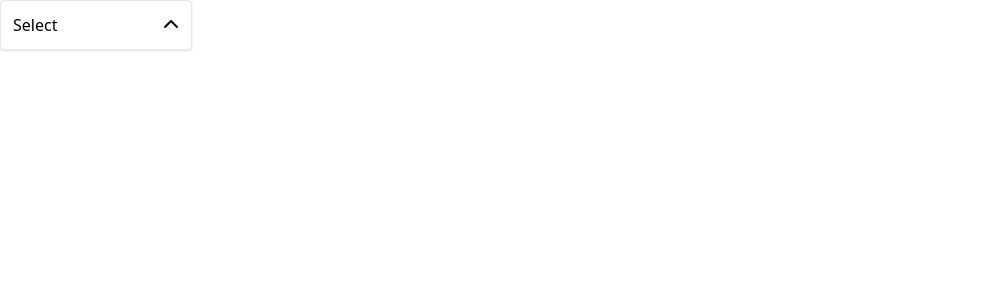
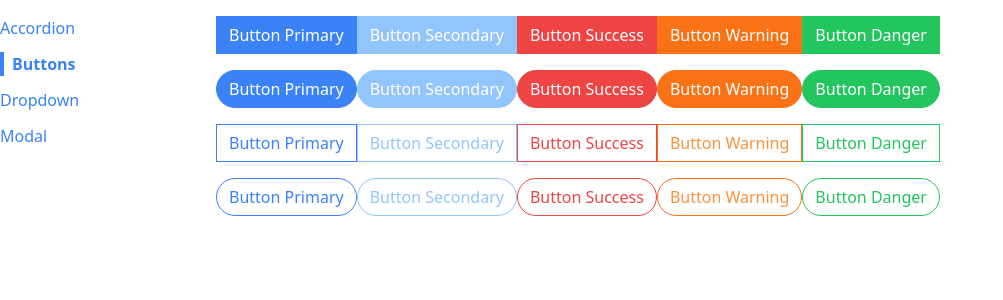
Before and after one commit to tahelena/portfolio, a React (Create React App) app: page /buttons in a window 1280 px wide. Shown: the top 300 px of the page, without its empty margins (0-1003 px from the left). Built offline with nearby package versions, Linux system fonts and the light colour scheme.

Commit message:
end section 13- navigation

```diff
--- a/src/App.js
+++ b/src/App.js
@@ -1,9 +1,28 @@
+import Route from "./components/Route";
+import SideBar from "./components/SideBar";
+import AccordionPage from "./pages/AccordionPage";
+import ButtonPage from "./pages/ButtonPage";
 import DropdownPage from "./pages/DropdownPage";
+import ModalPage from "./pages/ModalPage";
 
 const App = () => {
   return (
-    <div>
-      <DropdownPage />
+    <div className="container mx-auto grid grid-cols-6 gap-4 mt-4">
+      <SideBar />
+      <div className="col-span-5">
+        <Route path="/accordion">
+          <AccordionPage />
+        </Route>
+        <Route path="/dropdown">
+          <DropdownPage />
+        </Route>
+        <Route path="/buttons">
+          <ButtonPage />
+        </Route>
+        <Route path="/modal">
+          <ModalPage />
+        </Route>
+      </div>
     </div>
   );
 };
--- /dev/null
+++ b/src/components/Link.js
@@ -0,0 +1,23 @@
+import classnames from "classnames";
+import useNavigation from "../hooks/use-navigation";
+
+const Link = ({ to, children, className, activeClassName }) => {
+  const { navigate, currentPath } = useNavigation();
+  const classes = classnames(
+    "text-blue-500",
+    className,
+    currentPath === to && activeClassName
+  );
+  const handleClick = (e) => {
+    if (e.metakey || e.ctrlKey) return;
+    e.preventDefault();
+    navigate(to);
+  };
+  return (
+    <a className={classes} onClick={handleClick} href={to}>
+      {children}
+    </a>
+  );
+};
+
+export default Link;
--- /dev/null
+++ b/src/components/Modal.js
@@ -0,0 +1,5 @@
+const Modal = () => {
+  return <div></div>;
+};
+
+export default Modal;
--- /dev/null
+++ b/src/components/Route.js
@@ -0,0 +1,8 @@
+import useNavigation from "../hooks/use-navigation";
+
+const Route = ({ path, children }) => {
+  const { currentPath } = useNavigation();
+  return path === currentPath ? children : null;
+};
+
+export default Route;
--- /dev/null
+++ b/src/components/SideBar.js
@@ -0,0 +1,25 @@
+import Link from "./Link";
+
+const SideBar = () => {
+  const links = [
+    { name: "Accordion", path: "/accordion" },
+    { name: "Buttons", path: "/buttons" },
+    { name: "Dropdown", path: "/dropdown" },
+    { name: "Modal", path: "/modal" },
+  ];
+  return (
+    <div className="sticky top-0 overflow-y-scroll flex flex-col items-start">
+      {links.map((link, idx) => (
+        <Link
+          key={idx}
+          to={link.path}
+          className="mb-3"
+          activeClassName="font-bold border-l-4 border-blue-500 pl-2"
+        >
+          {link.name}
+        </Link>
+      ))}
+    </div>
+  );
+};
+export default SideBar;
--- /dev/null
+++ b/src/context/navigation.js
@@ -0,0 +1,27 @@
+import { createContext, useEffect, useState } from "react";
+
+const NavigationContext = createContext();
+
+export const NavigationProvider = ({ children }) => {
+  const [currentPath, setCurrentPath] = useState(window.location.pathname);
+
+  useEffect(() => {
+    const handler = () => setCurrentPath(window.location.pathname);
+
+    window.addEventListener("popstate", handler);
+
+    return () => window.removeEventListener("popstate", handler);
+  }, []);
+  const navigate = (to) => {
+    window.history.pushState({}, "", to);
+    setCurrentPath(to);
+  };
+
+  return (
+    <NavigationContext.Provider value={{ currentPath, navigate }}>
+      {children}
+    </NavigationContext.Provider>
+  );
+};
+
+export default NavigationContext;
--- /dev/null
+++ b/src/hooks/use-navigation.js
@@ -0,0 +1,5 @@
+import { useContext } from "react";
+import NavigationContext from "../context/navigation";
+
+const useNavigation = () => useContext(NavigationContext);
+export default useNavigation;
--- a/src/index.js
+++ b/src/index.js
@@ -2,10 +2,13 @@
 import ReactDOM from "react-dom/client";
 import App from "./App";
 import "./styles/index.css";
+import { NavigationProvider } from "./context/navigation";
 
 const root = ReactDOM.createRoot(document.getElementById("root"));
 root.render(
   <React.StrictMode>
-    <App />
+    <NavigationProvider>
+      <App />
+    </NavigationProvider>
   </React.StrictMode>
 );
--- a/src/pages/ButtonPage.js
+++ b/src/pages/ButtonPage.js
@@ -5,14 +5,10 @@
     <div className="flex flex-wrap gap-4 flex-col">
       <div>
         <span>
-          <Button primary onClick={() => console.log("Clicked")}>
-            Button Primary
-          </Button>
+          <Button primary>Button Primary</Button>
         </span>
         <span>
-          <Button secondary onMouseEnter={() => console.log("Mouse enter")}>
-            Button Secondary
-          </Button>
+          <Button secondary>Button Secondary</Button>
         </span>
         <span>
           <Button danger>Button Success</Button>
--- /dev/null
+++ b/src/pages/ModalPage.js
@@ -0,0 +1,11 @@
+import Modal from "../components/Modal";
+
+const ModalPage = () => {
+  return (
+    <div>
+      <Modal></Modal>
+    </div>
+  );
+};
+
+export default ModalPage;
```
